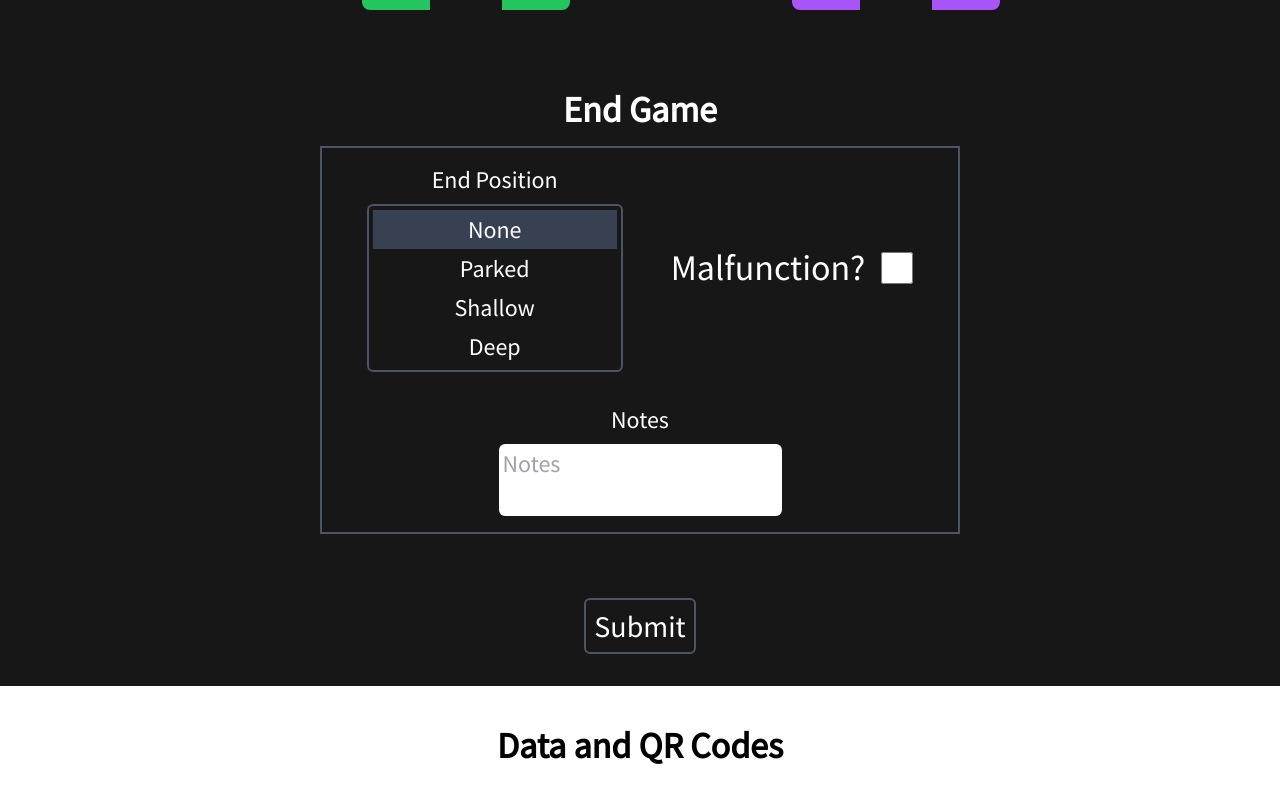
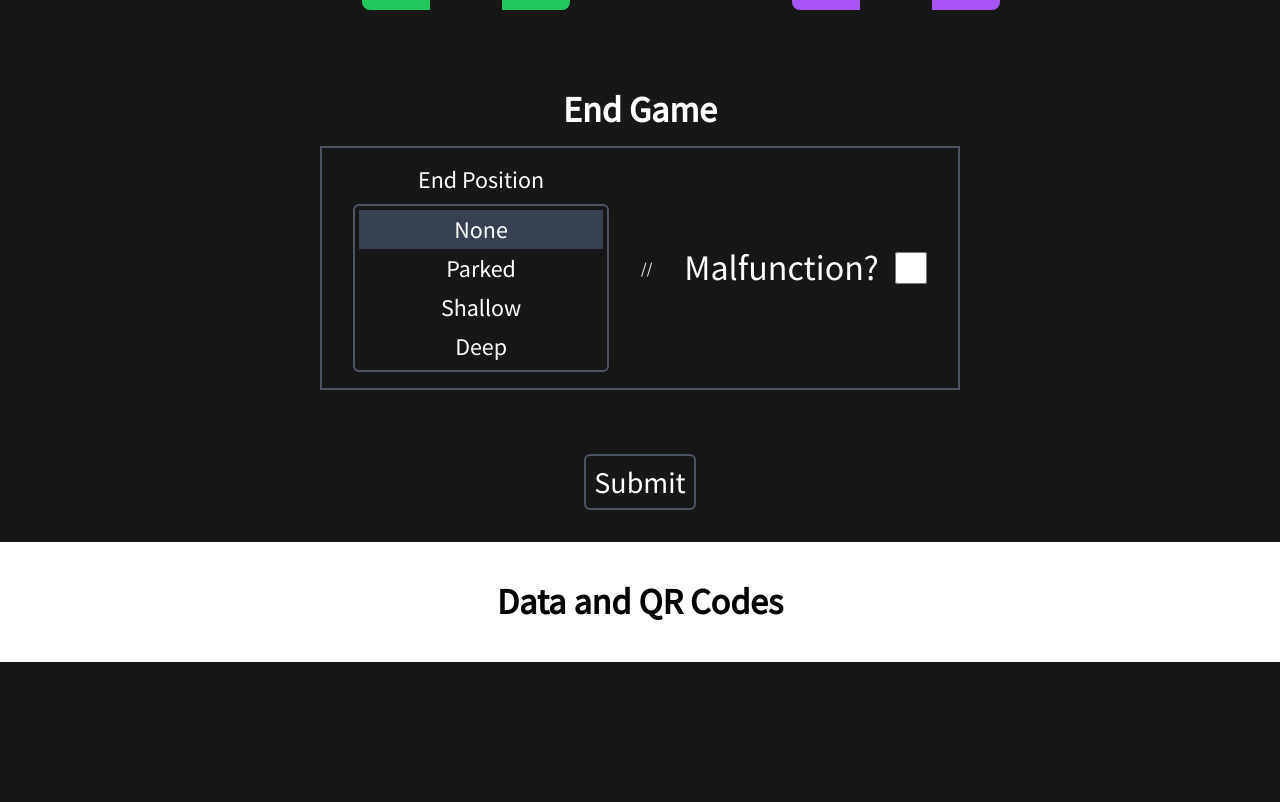
Before and after one commit to GockBlock64/frc1257-scouting, a Next.js app: page / in a window 1280 px wide. Shown: the part 2184-2986 px from the top of the page. After the commit the page ends 2846 px from the top, so only its background shows below. Built offline with nearby package versions, Linux system fonts and the light colour scheme.

Commit message:
finished behavioral, need to fix index so booleans update properly

```diff
--- a/package.json
+++ b/package.json
@@ -5,7 +5,7 @@
   "scripts": {
     "dev": "next dev",
     "build": "next build",
-    "start": "next start",
+    "start": "CHOKIDAR_USEPOLLING=true react-scripts start",
     "lint": "next lint"
   },
   "dependencies": {
--- a/sections/EndGame.tsx
+++ b/sections/EndGame.tsx
@@ -24,13 +24,8 @@ const EndGame = ({}: EndGameProps): JSX.Element => {
             ]}
             className="w-24 md:w-32 lg:w-40 xl:w-64"
           />
-          <CheckBox title="Malfunction?" id="malfunction" />
+//          <CheckBox title="Malfunction?" id="malfunction" />
         </div>
-        <TextInput
-          title="Notes"
-          id="notes"
-          validChars={/[a-zA-Z0-9!@#\$%\^&\*()\.]/}
-        />
       </div>
     </>
   )
```
Also changed, not shown: 2 other files (tests, documents, lock files or other folders).
